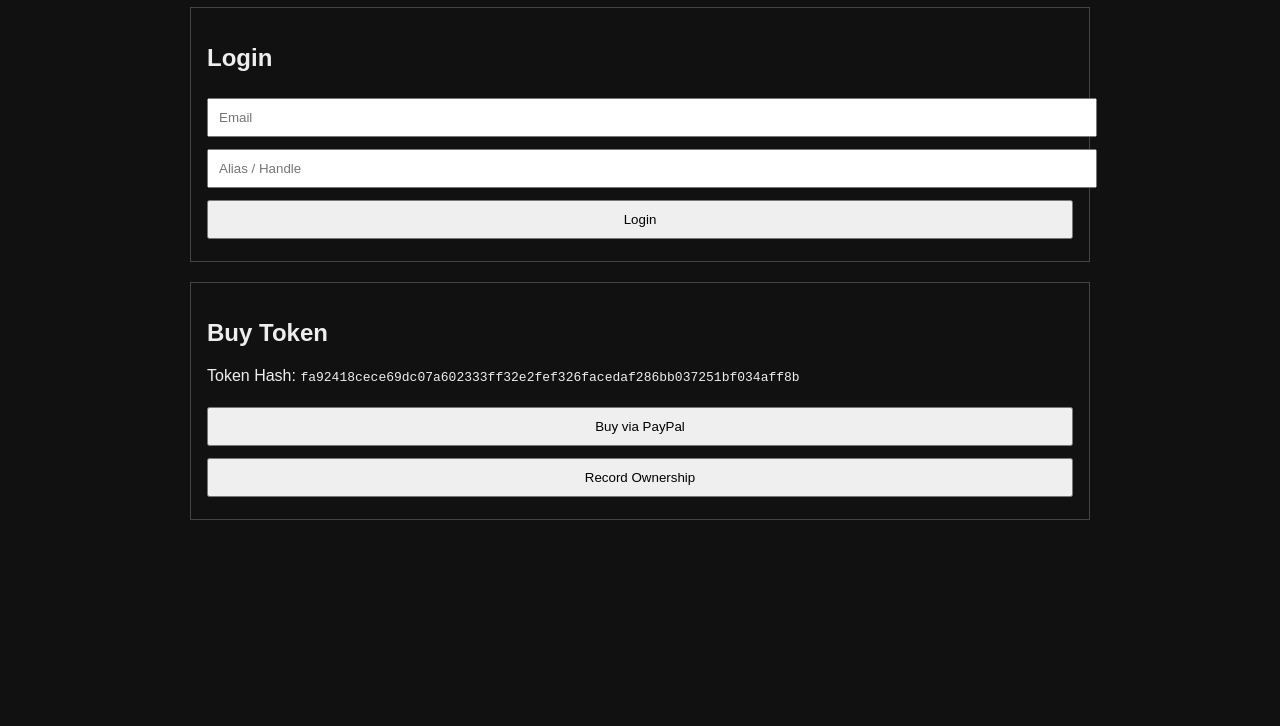
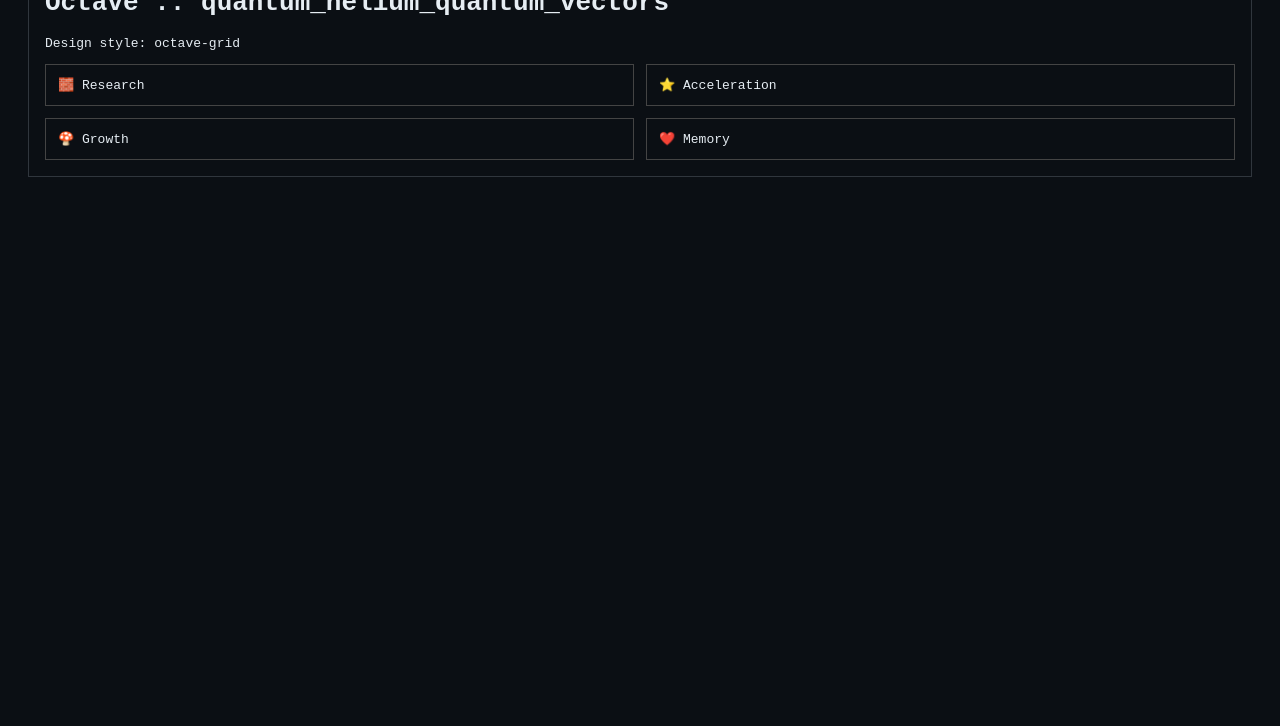
Before and after one commit to pewpi-infinity/quantum_helium_quantum_vectors, a plain HTML site: page index.html in a window 1280 px wide. Shown: the part 74-800 px from the top of the page. Drawn offline with Linux system fonts and the light colour scheme.

Commit message:
c13b0 sweep: research, goal, token, index

```diff
--- a/index.html
+++ b/index.html
@@ -1,74 +1,25 @@
-<!DOCTYPE html>
+<!doctype html>
 <html>
 <head>
 <meta charset="utf-8">
-<title>quantum_helium_quantum_vectors — Token Purchase</title>
+<title>quantum_helium_quantum_vectors — Octave</title>
 <style>
-body { font-family: sans-serif; background:#111; color:#eee; max-width:900px; margin:auto; }
-input, button { padding:10px; margin:6px 0; width:100%; }
-.box { border:1px solid #444; padding:16px; margin-top:20px; }
+body{font-family:monospace;background:#0b0f14;color:#e6edf3;padding:20px}
+.box{border:1px solid #30363d;padding:16px}
+.grid{display:grid;grid-template-columns:repeat(2,1fr);gap:12px}
+.card{border:1px solid #444;padding:12px}
 </style>
 </head>
 <body>
-
-<h1>🧱 Token Access — quantum_helium_quantum_vectors</h1>
-
 <div class="box">
-<h2>Login</h2>
-<input id="email" placeholder="Email">
-<input id="alias" placeholder="Alias / Handle">
-<button onclick="login()">Login</button>
+<h1>Octave :: quantum_helium_quantum_vectors</h1>
+<p>Design style: octave-grid</p>
+<div class="grid">
+  <div class="card">🧱 Research</div>
+  <div class="card">⭐ Acceleration</div>
+  <div class="card">🍄 Growth</div>
+  <div class="card">❤️ Memory</div>
 </div>
-
-<div class="box">
-<h2>Buy Token</h2>
-<p>Token Hash: <code>fa92418cece69dc07a602333ff32e2fef326facedaf286bb037251bf034aff8b</code></p>
-
-<form action="https://www.paypal.com/cgi-bin/webscr" method="post" target="_blank">
-<input type="hidden" name="cmd" value="_xclick">
-<input type="hidden" name="business" value="watsonkris611@gmail.com">
-<input type="hidden" name="item_name" value="c13b0 Token — quantum_helium_quantum_vectors">
-<input type="hidden" name="currency_code" value="USD">
-<input type="hidden" name="amount" value="10.08">
-<input type="hidden" name="custom" value="quantum_helium_quantum_vectors|fa92418cece69dc07a602333ff32e2fef326facedaf286bb037251bf034aff8b">
-<button type="submit">Buy via PayPal</button>
-</form>
-
-<button onclick="record()">Record Ownership</button>
 </div>
-
-<script>
-function login() {
-  localStorage.setItem("c13b0_email", document.getElementById("email").value);
-  localStorage.setItem("c13b0_alias", document.getElementById("alias").value);
-  alert("Logged in");
-}
-
-function record() {
-  const e = localStorage.getItem("c13b0_email");
-  const a = localStorage.getItem("c13b0_alias");
-  if (!e || !a) { alert("Login first"); return; }
-
-  const rec = {
-    email_hash: "fa92418cece69dc07a602333ff32e2fef326facedaf286bb037251bf034aff8b".slice(0,8) + ":" + e,
-    alias: a,
-    repo: "quantum_helium_quantum_vectors",
-    token: "fa92418cece69dc07a602333ff32e2fef326facedaf286bb037251bf034aff8b",
-    time: new Date().toISOString()
-  };
-
-  fetch("OWNERS.json")
-    .then(r => r.json())
-    .then(j => {
-      j.push(rec);
-      const blob = new Blob([JSON.stringify(j,null,2)],{type:"application/json"});
-      const a = document.createElement("a");
-      a.href = URL.createObjectURL(blob);
-      a.download = "OWNERS.json";
-      a.click();
-    });
-}
-</script>
-
 </body>
 </html>
```
Also changed, not shown: 2 other files.
